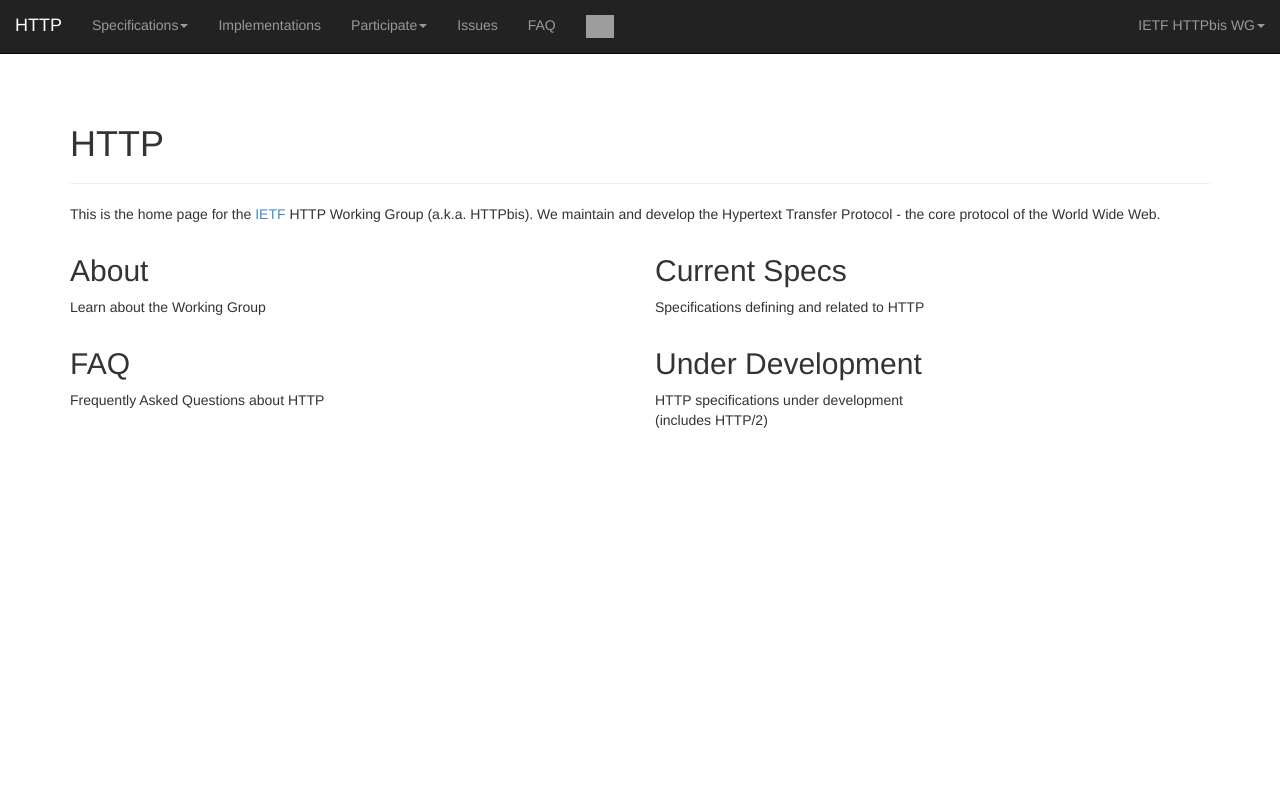
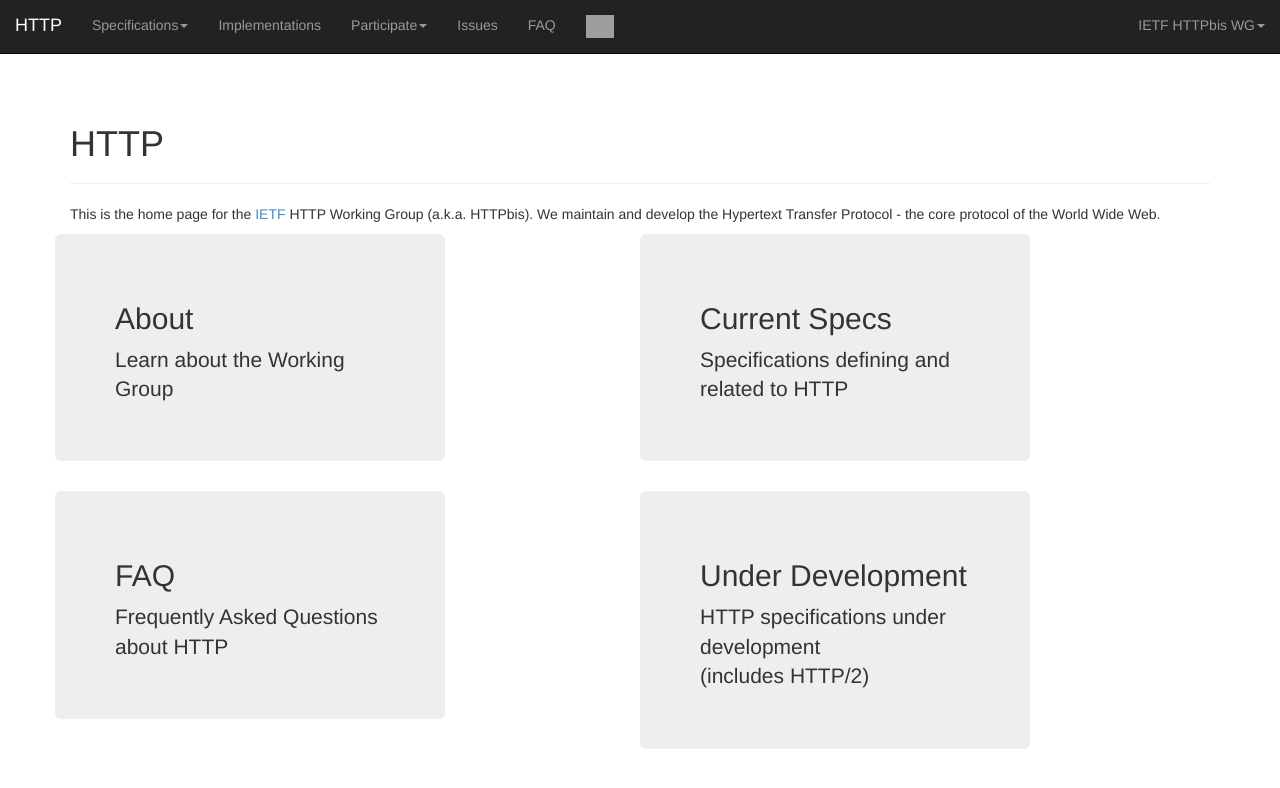
Before and after one commit to httpwg/httpwg.github.io, a Jekyll site: the page built from index.md, in a window 1280 px wide. Shown: the top 788 px of the page. Built offline with Jekyll 4.4.1, drawn with Linux system fonts in a browser that asks for light colours; grey boxes are pictures that could not be loaded.

Commit message:
add padding

```diff
--- a/index.md
+++ b/index.md
@@ -8,21 +8,25 @@
 
 <div class="container-fluid">
   <div class="row">
-    <div class="col-md-6">
+    <div class="col-md-4 jumbotron">
       <h2>About</h2>
       <p>Learn about the Working Group</p>
     </div>
-    <div class="col-md-6">
+    <div class="col-sm-2 padding">
+    </div>
+    <div class="col-md-4 jumbotron">
       <h2>Current Specs</h2>
       <p>Specifications defining and related to HTTP</p>
     </div>
   </div>
   <div class="row">
-    <div class="col-md-6">
+    <div class="col-md-4 jumbotron">
       <h2>FAQ</h2>
       <p>Frequently Asked Questions about HTTP</p>
     </div>
-    <div class="col-md-6">
+    <div class="col-sm-2 padding">
+    </div>
+    <div class="col-md-4 jumbotron">
       <h2>Under Development</h2>
       <p>HTTP specifications under development <br>
         (includes HTTP/2)</p>
```
